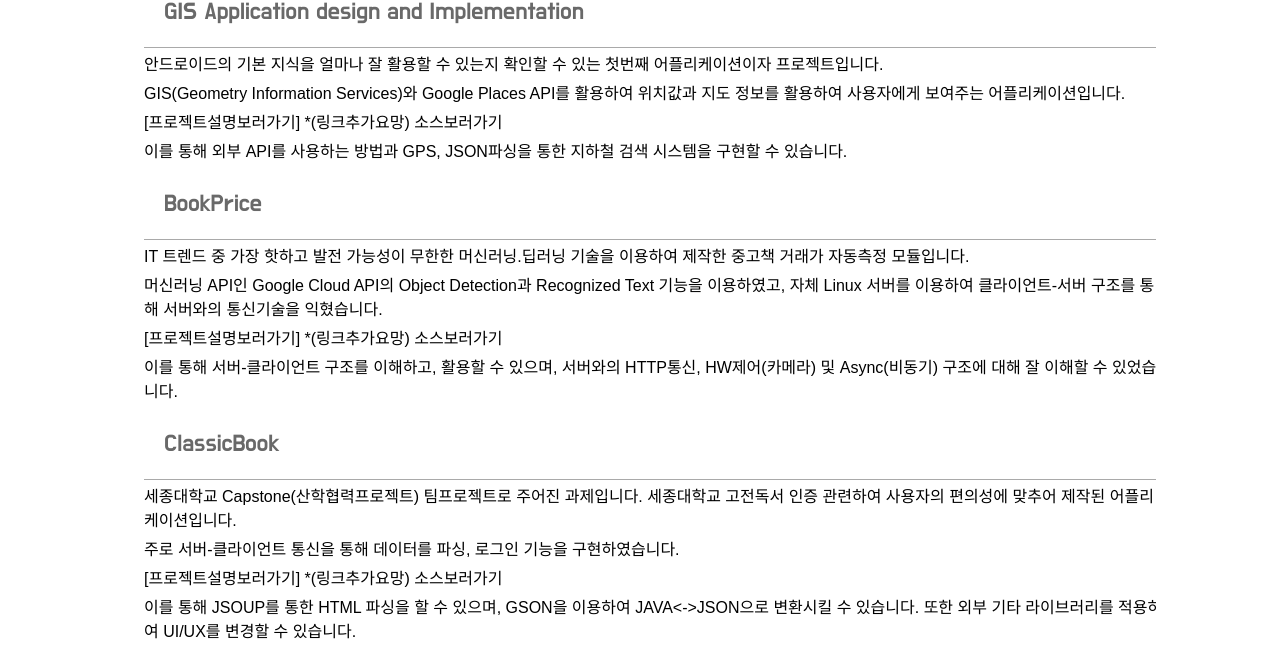
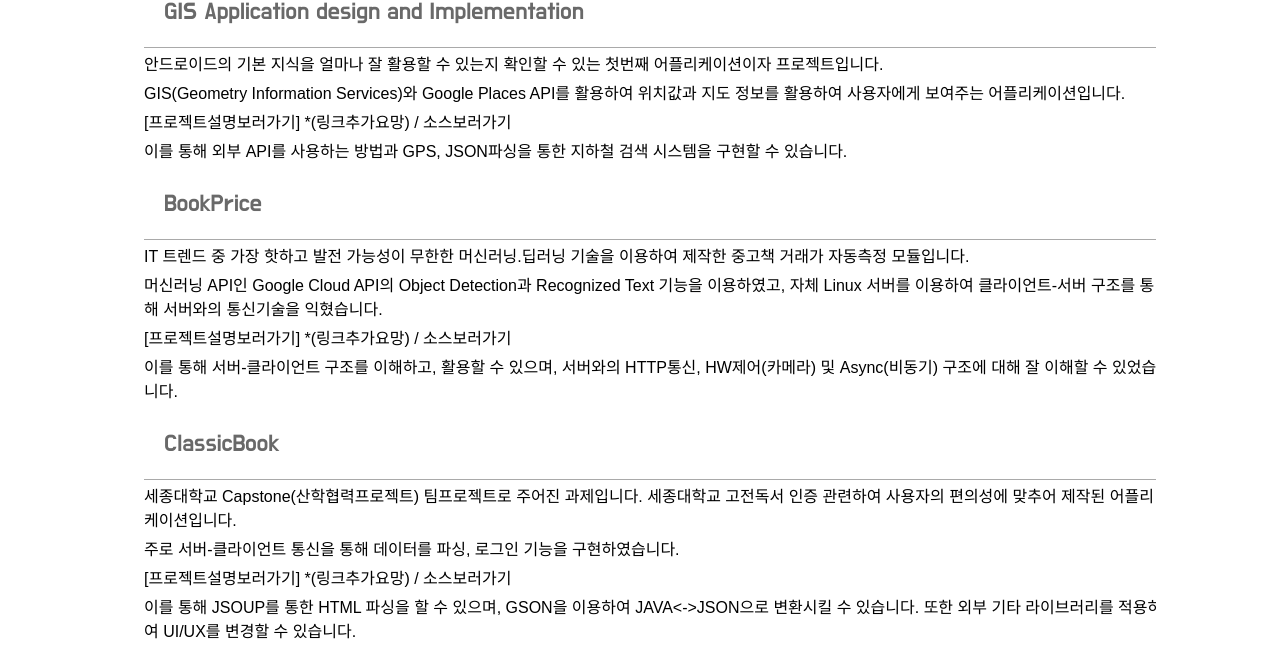
Before and after one commit to seosungjoon/seosungjoon.github.io, a Jekyll site: the page built from _posts/skills/2019-09-05-Android.md, in a window 1280 px wide and 935 px high. Shown: the part 266-932 px from the top of the window. Built offline with Jekyll 4.4.1, drawn with Linux system fonts in a browser that asks for light colours; nearby versions of some CDN libraries; some web fonts are replaced.

```diff
--- a/_posts/skills/2019-09-05-Android.md
+++ b/_posts/skills/2019-09-05-Android.md
@@ -17,8 +17,7 @@ Android는 배워야 할 양이 방대하여 기초부터 천천히 배우고
 
 GIS(Geometry Information Services)와 Google Places API를 활용하여 위치값과 지도 정보를 활용하여 사용자에게 보여주는 어플리케이션입니다.
 
-[프로젝트설명보러가기] *(링크추가요망)
-[소스보러가기](https://github.com/seosungjoon/Center_Android)
+[프로젝트설명보러가기] *(링크추가요망) / [소스보러가기](https://github.com/seosungjoon/Center_Android)
 
 이를 통해 외부 API를 사용하는 방법과 GPS, JSON파싱을 통한 지하철 검색 시스템을 구현할 수 있습니다.
 
@@ -28,8 +27,7 @@ IT 트렌드 중 가장 핫하고 발전 가능성이 무한한 머신러닝.딥
 
 머신러닝 API인 Google Cloud API의 Object Detection과 Recognized Text 기능을 이용하였고, 자체 Linux 서버를 이용하여 클라이언트-서버 구조를 통해 서버와의 통신기술을 익혔습니다.
 
-[프로젝트설명보러가기] *(링크추가요망)
-[소스보러가기](https://github.com/seosungjoon/BookPrice)
+[프로젝트설명보러가기] *(링크추가요망) / [소스보러가기](https://github.com/seosungjoon/BookPrice)
 
 이를 통해 서버-클라이언트 구조를 이해하고, 활용할 수 있으며, 서버와의 HTTP통신, HW제어(카메라) 및 Async(비동기) 구조에 대해 잘 이해할 수 있었습니다.
 
@@ -40,8 +38,7 @@ IT 트렌드 중 가장 핫하고 발전 가능성이 무한한 머신러닝.딥
 
 주로 서버-클라이언트 통신을 통해 데이터를 파싱, 로그인 기능을 구현하였습니다.
 
-[프로젝트설명보러가기] *(링크추가요망)
-[소스보러가기](https://github.com/seosungjoon/ClassicBook)
+[프로젝트설명보러가기] *(링크추가요망) / [소스보러가기](https://github.com/seosungjoon/ClassicBook)
 
 이를 통해 JSOUP를 통한 HTML 파싱을 할 수 있으며, GSON을 이용하여 JAVA<->JSON으로 변환시킬 수 있습니다.
 또한 외부 기타 라이브러리를 적용하여 UI/UX를 변경할 수 있습니다.
```
Also changed, not shown: 1 other file.
